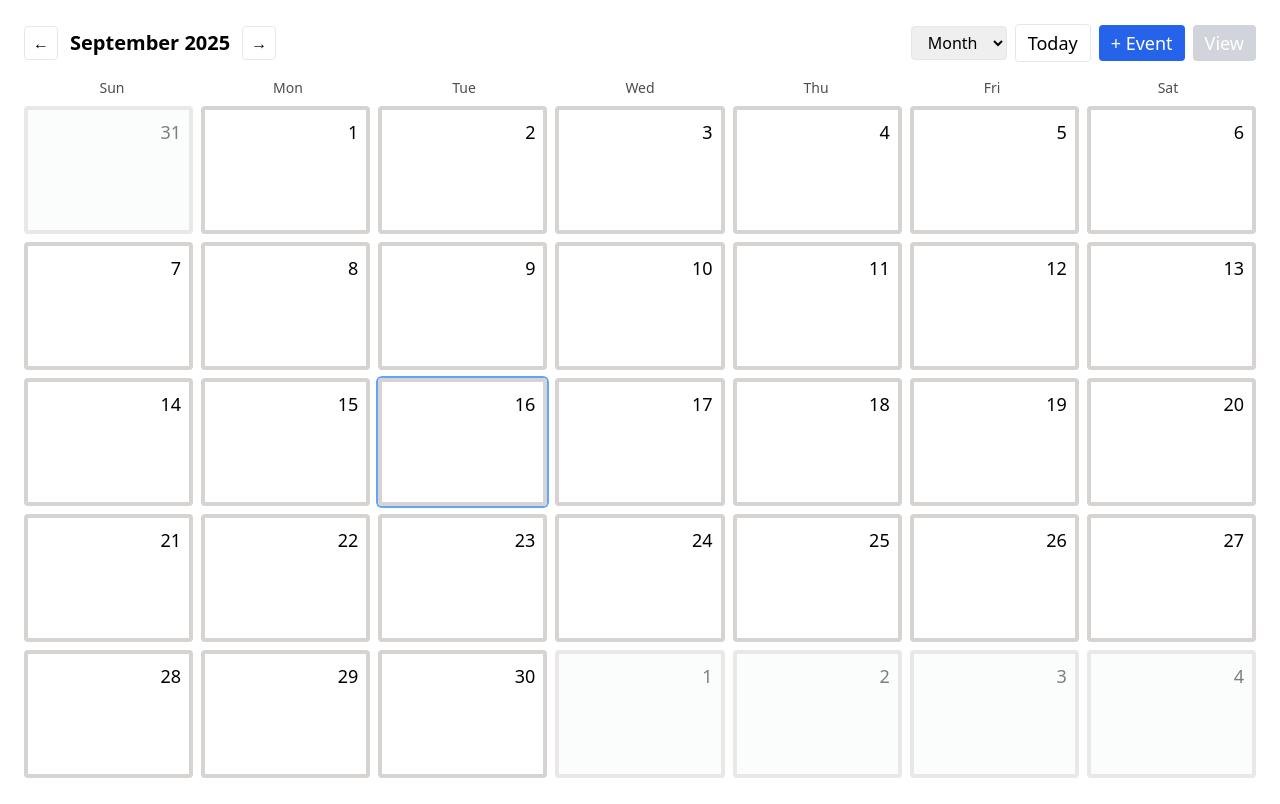
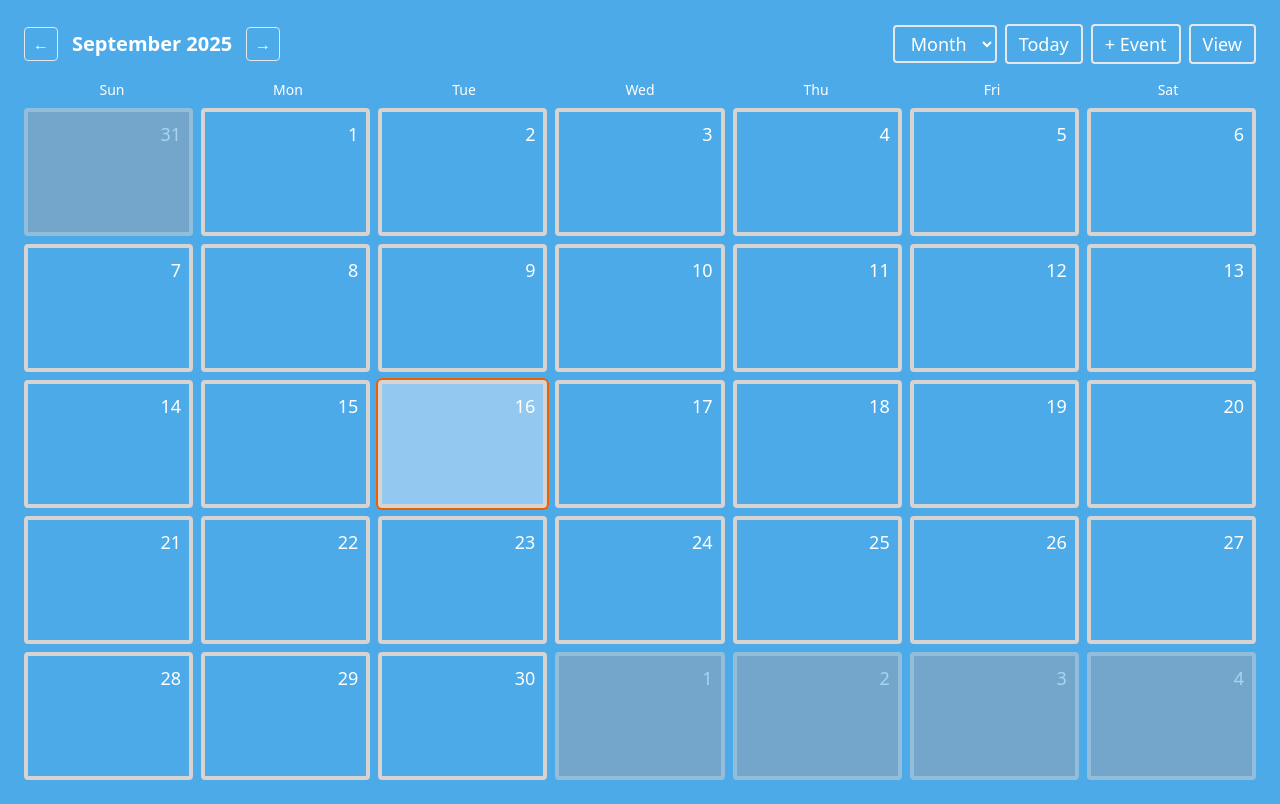
Before and after one commit to DanielGiron20/Calendario-en-angular, an Angular app: page / in a window 1280 px wide. Built offline with nearby package versions, Linux system fonts and the light colour scheme.

Commit message:
Animaciones y paleta de colores

```diff
--- a/src/app/calendar/week-view/week-view.component.ts
+++ b/src/app/calendar/week-view/week-view.component.ts
@@ -34,6 +34,8 @@ export class WeekViewComponent {
   @Input() events: EventItem[] = [];
   @Input() selectedDate: string | null = null;
   @Input() eventSpans: EventSpan[] = [];
+  @Input() animating: boolean = false;
+  @Input() direction: 'prev' | 'next' | null = null;
 
   @Output() selectedDateChange = new EventEmitter<string>();
   @Output() openDayModal = new EventEmitter<void>();
--- a/src/app/calendar/year-view/year-view.component.ts
+++ b/src/app/calendar/year-view/year-view.component.ts
@@ -3,13 +3,16 @@ import { NgFor, NgClass, NgIf } from '@angular/common';
 @Component({
   selector: 'app-year-view',
   standalone: true,
-  imports: [NgFor],
+  imports: [NgFor, NgClass],
   templateUrl: './year-view.component.html',
   styleUrls: ['./year-view.component.css']
 })
 export class YearViewComponent {
   @Input() year: number = new Date().getFullYear();
 @Output() monthSelected = new EventEmitter<number>();
+@Input() animating: boolean = false;
+@Input() direction: 'prev' | 'next' | null = null;
+
   months = Array.from({ length: 12 }, (_, i) => i); // 0 = enero, 11 = diciembre
 
    selectMonth(monthIndex: number) {
--- a/src/app/components/calendar/calendar.component.html
+++ b/src/app/components/calendar/calendar.component.html
@@ -1,4 +1,4 @@
-<div class="p-4 md:p-6"
+<div class="p-4 md:p-6 min-h-screen bg-primary-blue "
      (touchstart)="onTouchStart($event)"
      (touchend)="onTouchEnd($event)">
 
@@ -6,31 +6,44 @@
 <div class="flex flex-wrap items-center justify-between gap-2 mb-4">
 
   <!-- Flechas y título -->
-  <div class="flex items-center gap-3 flex-shrink-0">
-    <button *ngIf="view === 'month'" (click)="prevMonth()" class="px-2 py-1 rounded border hover:bg-gray-50">←</button>
-    <button *ngIf="view === 'week'" (click)="prevWeek()" class="px-2 py-1 rounded border hover:bg-gray-50">←</button>
-    <button *ngIf="view === 'year'" (click)="prevYear()" class="px-2 py-1 rounded border hover:bg-gray-50">←</button>
+  <!-- Flechas y título -->
+<div class="flex items-center gap-3 flex-shrink-0 relative overflow-hidden w-64">
 
-    <div *ngIf="view === 'month'" class="text-lg md:text-xl font-semibold capitalize">{{ monthLabel() }}</div>
-    <div *ngIf="view === 'week'" class="text-lg md:text-xl font-semibold capitalize text-center">
-      Week of {{ currentWeek[0].iso }} <br> to {{ currentWeek[6].iso }}
-    </div>
-    <div *ngIf="view === 'year'" class="text-lg md:text-xl font-semibold capitalize">
-     {{ selectedYear }}
+  <!-- Botón Prev -->
+  <button *ngIf="view === 'month'" (click)="prevMonth()" class="px-2 py-1 text-white rounded border hover:bg-primary-orange">←</button>
+  <button *ngIf="view === 'week'" (click)="prevWeek()" class="px-2 py-1 text-white rounded border hover:bg-primary-orange">←</button>
+  <button *ngIf="view === 'year'" (click)="prevYear()" class="px-2 py-1 text-white rounded border hover:bg-primary-orange">←</button>
+
+  <!-- Contenedor animado -->
+  <div
+    class="flex-1 text-center text-lg md:text-xl text-white font-semibold capitalize transition-transform duration-300 ease-out"
+    [ngClass]="{
+      'translate-x-0 opacity-100': true,
+      'translate-x-full opacity-0 md:-translate-x-full': animating && direction === 'prev',
+      'translate-x-full opacity-0': animating && direction === 'next'
+    }"
+    (transitionend)="animating = false"
+  >
+    <ng-container [ngSwitch]="view">
+      <span *ngSwitchCase="'month'">{{ monthLabel() }}</span>
+      <span *ngSwitchCase="'week'">Week of {{ currentWeek[0].iso }} <br> to {{ currentWeek[6].iso }}</span>
+      <span *ngSwitchCase="'year'">{{ selectedYear }}</span>
+    </ng-container>
   </div>
 
+  <!-- Botón Next -->
+  <button *ngIf="view === 'month'" (click)="nextMonth()" class="px-2 py-1 text-white rounded border hover:bg-primary-orange">→</button>
+  <button *ngIf="view === 'week'" (click)="nextWeek()" class="px-2 py-1 text-white rounded border hover:bg-primary-orange">→</button>
+  <button *ngIf="view === 'year'" (click)="nextYear()" class="px-2 py-1 text-white rounded border hover:bg-primary-orange">→</button>
+</div>
 
-    <button *ngIf="view === 'month'" (click)="nextMonth()" class="px-2 py-1 rounded border hover:bg-gray-50">→</button>
-    <button *ngIf="view === 'week'" (click)="nextWeek()" class="px-2 py-1 rounded border hover:bg-gray-50">→</button>
-    <button *ngIf="view === 'year'" (click)="nextYear()" class="px-2 py-1 rounded border hover:bg-gray-50">→</button>
-  </div>
 
   <!-- Selector de vista + botones -->
   <div class="flex flex-wrap gap-2 items-center order-last md:order-none">
     <!-- Selector de vista -->
     <div class="relative">
       <select [(ngModel)]="view"
-              class="px-3 py-1 rounded border hover:bg-gray-50 focus:ring-2 focus:ring-blue-400">
+              class="px-3 py-1 rounded border-2 bg-primary-blue text-white hover:bg-primary-orange text-sm md:text-lg ">
         <option value="month">Month</option>
         <option value="week">Week</option>
         <option value="year">Year</option>
@@ -39,12 +52,12 @@
     </div>
 
     <!-- Botones -->
-    <button (click)="goToday()" class="px-3 py-1 rounded border hover:bg-gray-50 text-sm md:text-lg">Today</button>
-    <button (click)="openEventForm()" class="px-3 py-1 rounded bg-blue-600 text-white hover:bg-blue-700 text-sm md:text-lg">+ Event</button>
+    <button (click)="goToday()" class="px-3 py-1 text-white rounded border-2 hover:bg-primary-orange text-sm md:text-lg">Today</button>
+    <button (click)="openEventForm()" class="px-3 py-1 rounded border-2 bg-primary-blue text-white hover:bg-primary-orange text-sm md:text-lg">+ Event</button>
     <button *ngIf="view !== 'day'"
         (click)="openDayModal()"
         [disabled]="!selectedDate()"
-        class="px-3 py-1 rounded bg-green-600 text-white hover:bg-green-700 disabled:bg-gray-300 disabled:cursor-not-allowed text-sm md:text-lg">
+        class="px-3 py-1 rounded bg-primary-blue border-2 hover:bg-primary-orange text-white disabled:bg-gray-300 disabled:cursor-not-allowed text-sm md:text-lg">
   View
 </button>
 <div *ngIf="view === 'day'" class="flex gap-2 items-center">
@@ -55,15 +68,39 @@
   </div>
 
 </div>
+
   <!-- VISTA MES -->
 <div *ngIf="view === 'month'">
   <!-- Días de la semana -->
-    <div class="grid grid-cols-7 text-center text-xs md:text-sm font-medium text-black/70">
+  <div class="grid grid-cols-7 text-center text-xs md:text-sm font-medium text-white">
     <div>Sun</div><div>Mon</div><div>Tue</div><div>Wed</div><div>Thu</div><div>Fri</div><div>Sat</div>
   </div>
 
-    <div class="mt-2 relative overflow-hidden">
-      <!-- Spans multi-día y single-day -->
+  <!-- Contenedor de grilla con animación -->
+  <div class="mt-2 relative overflow-hidden h-[calc(28*6+2rem)]">
+
+    <!-- Grilla animada -->
+    <div
+      class="grid grid-cols-7 gap-1 md:gap-2 relative z-0 transition-transform duration-300 ease-out"
+      [ngStyle]="{'transform': animating ? (direction === 'next' ? 'translateX(-100%)' : 'translateX(100%)') : 'translateX(0)'}"
+      (transitionend)="animating = false"
+    >
+      <ng-container *ngFor="let week of weeks()">
+        <ng-container *ngFor="let day of week">
+          <div class="h-24 md:h-28 lg:h-32 rounded border-4 text-white border-stone-300 p-2 flex flex-col cursor-pointer overflow-hidden hover:bg-secondary-blue"
+               [ngClass]="{
+                 'opacity-50 bg-gray-400': !day.inCurrentMonth,
+                 'ring-2 ring-primary-orange': day.isToday,
+                 'bg-secondary-blue': selectedDate() === day.iso
+               }"
+               (click)="selectDay(day)">
+            <div class="text-xs md:text-lg font-medium text-right">{{ day.date.getDate() }}</div>
+          </div>
+        </ng-container>
+      </ng-container>
+    </div>
+
+    <!-- Spans de eventos -->
     <div class="absolute inset-0 pointer-events-none z-10 overflow-hidden">
       <ng-container *ngFor="let span of eventSpans()">
         <div class="absolute bg-blue-600 text-white text-xs md:text-sm px-2 rounded truncate"
@@ -82,24 +119,9 @@
       </ng-container>
     </div>
 
-      <!-- Grilla -->
-      <div class="grid grid-cols-7 gap-1 md:gap-2 relative z-0">
-        <ng-container *ngFor="let week of weeks()">
-          <ng-container *ngFor="let day of week">
-            <div class="h-24 md:h-28 lg:h-32 rounded border-4 border-stone-300 p-2 flex flex-col cursor-pointer overflow-hidden hover:bg-blue-100"
-                 [ngClass]="{
-                   'opacity-50 bg-gray-50': !day.inCurrentMonth,
-                   'ring-2 ring-blue-400': day.isToday,
-                   'bg-blue-100': selectedDate() === day.iso
-                 }"
-                 (click)="selectDay(day)">
-              <div class="text-xs md:text-lg font-medium text-right">{{ day.date.getDate() }}</div>
-            </div>
-          </ng-container>
-        </ng-container>
   </div>
 </div>
-  </div>
+
 
   <ng-container *ngIf="view === 'day'">
   <app-day-view
@@ -120,6 +142,8 @@
     [eventSpans]="eventSpans()"
     (openDayModal)="showDayModal.set(true)"
     (openEventForm)="showEventForm.set(true)"
+    [animating]="animating"
+    [direction]="direction"
     >
    </app-week-view>
 
@@ -128,6 +152,8 @@
   <div *ngIf="view === 'year'" class="w-full h-full">
     <app-year-view [year]="selectedYear"
     (monthSelected)="switchToMonth($event)"
+    [animating]="animating"
+    [direction]="direction"
     ></app-year-view>
   </div>
 </div>
--- a/src/app/components/calendar/calendar.component.ts
+++ b/src/app/components/calendar/calendar.component.ts
@@ -1,5 +1,5 @@
 import { Component, OnInit, signal, computed } from '@angular/core';
-import { NgFor, NgClass, NgIf } from '@angular/common';
+import { NgFor, NgClass, NgIf, NgSwitch, NgSwitchCase, NgStyle } from '@angular/common';
 import { FormsModule } from '@angular/forms';
 import { YearViewComponent } from '../../calendar/year-view/year-view.component';
 import { WeekViewComponent } from '../../calendar/week-view/week-view.component';
@@ -34,7 +34,7 @@ type EventSpan = {
 @Component({
   selector: 'app-calendar',
   standalone: true,
-  imports: [NgFor, NgClass, NgIf, FormsModule, YearViewComponent, WeekViewComponent, DayViewComponent],
+  imports: [NgFor, NgClass, NgIf, NgStyle, NgSwitch,FormsModule, NgSwitchCase,YearViewComponent, WeekViewComponent, DayViewComponent],
   templateUrl: './calendar.component.html',
 })
 export class CalendarComponent implements OnInit {
@@ -61,10 +61,13 @@ export class CalendarComponent implements OnInit {
 };
   random = Math.random();
 
+direction: 'next' | 'prev' | null = null;
+animating = false;
   ngOnInit(): void {
     this.buildCalendar();
     this.checkScreen();
     window.addEventListener('resize', () => this.checkScreen());
+    this.selectedDate.set(this.today.toISOString().slice(0, 10));
   }
 
   onWeekDaySelected(iso: string) {
@@ -85,12 +88,17 @@ export class CalendarComponent implements OnInit {
 }
 
 
+
 prevYear() {
   this.year.set(this.year() - 1);
+  this.direction = 'prev';
+  this.animating = true;
 }
 
 nextYear() {
   this.year.set(this.year() + 1);
+   this.direction = 'next';
+  this.animating = true;
 }
 
 
@@ -100,6 +108,8 @@ prevWeek() {
   const d = new Date(this.selectedDate()!);
   d.setDate(d.getDate() - 7);
   this.selectedDate.set(d.toISOString().slice(0,10));
+   this.direction = 'prev';
+  this.animating = true;
 }
 
 nextWeek() {
@@ -107,13 +117,15 @@ nextWeek() {
   const d = new Date(this.selectedDate()!);
   d.setDate(d.getDate() + 7);
   this.selectedDate.set(d.toISOString().slice(0,10));
+   this.direction = 'next';
+  this.animating = true;
 }
 
 
 goToDay() {
   if (this.dayPickerDate) {
     this.selectedDate.set(this.dayPickerDate); // selecciona el día
-    this.view = 'day'; // asegura que esté en la vista "day"
+    this.view = 'day'; // asegura que esté en la vista diaria
   }
 }
 
@@ -260,6 +272,8 @@ switchToMonth(monthIndex: number) {
     if (m < 0) { this.month.set(11); this.year.set(this.year() - 1); }
     else this.month.set(m);
     this.buildCalendar();
+     this.direction = 'prev';
+  this.animating = true;
   }
 
   nextMonth() {
@@ -267,6 +281,8 @@ switchToMonth(monthIndex: number) {
     if (m > 11) { this.month.set(0); this.year.set(this.year() + 1); }
     else this.month.set(m);
     this.buildCalendar();
+     this.direction = 'next';
+  this.animating = true;
   }
 
   goToday() {
--- a/tailwind.config.js
+++ b/tailwind.config.js
@@ -2,7 +2,14 @@
 module.exports = {
   content: [ "./src/**/*.{html,ts}" ],
   theme: {
-    extend: {},
+    extend: {
+      colors: {
+        'primary-blue': '#4DAAE8',
+        'primary-orange': '#EE5F02',
+        'secondary-blue': '#93C9F1',
+        'text-gray': '#898989',
+    },
+    },
   },
   plugins: [],
 }
```
Also changed, not shown: src/app/calendar/week-view/week-view.component.html (+15 -13 lines), src/app/calendar/year-view/year-view.component.html (+14 -11 lines). Lines whose indentation alone changed are shown as unchanged.
